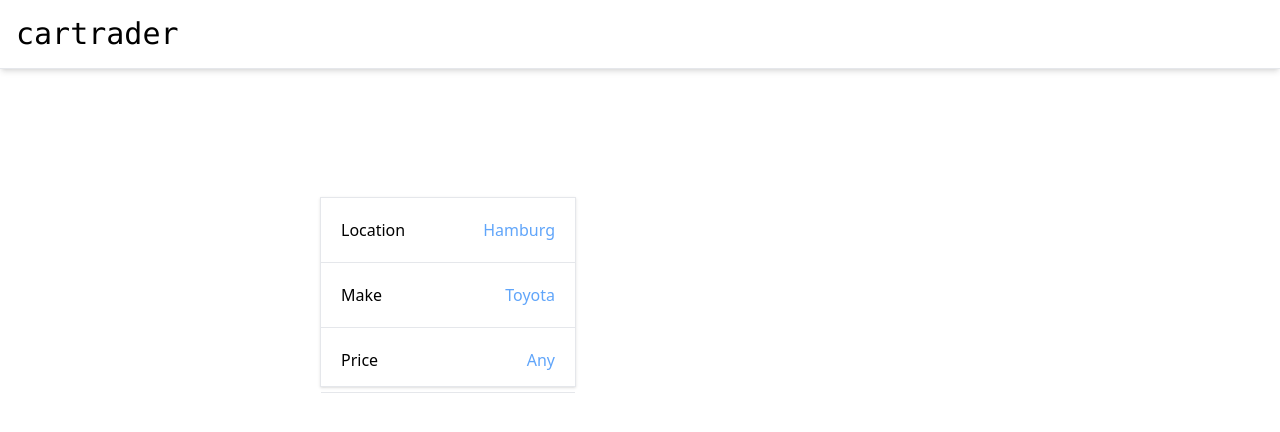
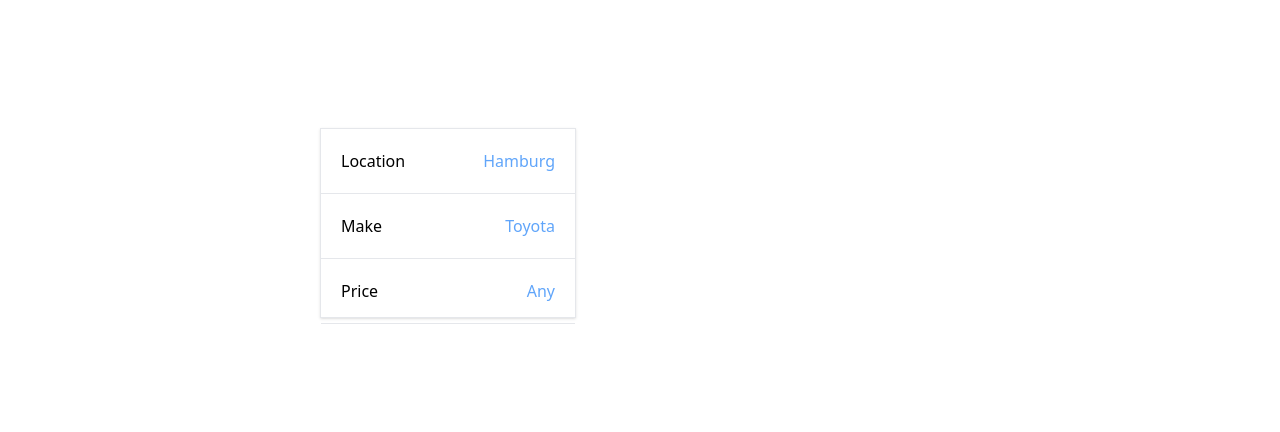
Before and after one commit to dimeloper/cartrader-nuxt, a Nuxt app: page /city/1/car in a window 1280 px wide. Shown: the top 432 px of the page. Built offline with nearby package versions, Linux system fonts and the light colour scheme.

Commit message:
Define default layout.

```diff
--- a/app.vue
+++ b/app.vue
@@ -1,5 +1,7 @@
 <template>
   <div>
-    <NuxtPage />
+    <NuxtLayout>
+      <NuxtPage />
+    </NuxtLayout>
   </div>
 </template>
--- a/pages/city/[city]/car.vue
+++ b/pages/city/[city]/car.vue
@@ -1,6 +1,5 @@
 <template>
   <div>
-    <NavBar />
     <div
       class="w-3/5 pb-16 mx-auto mt-4 space-y-4 max-w-7xl xs:px-8 sm:px-10 lg:px-16">
       <div class="flex mt-32">
--- a/pages/index.vue
+++ b/pages/index.vue
@@ -1,5 +1,4 @@
 <template>
-  <NavBar />
   <CarHero />
 </template>
 
```
